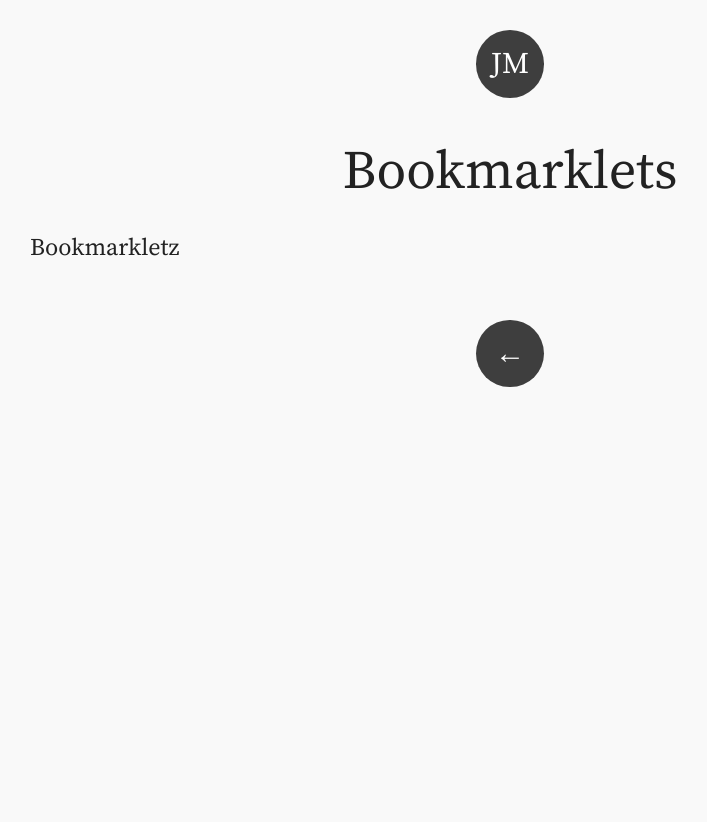
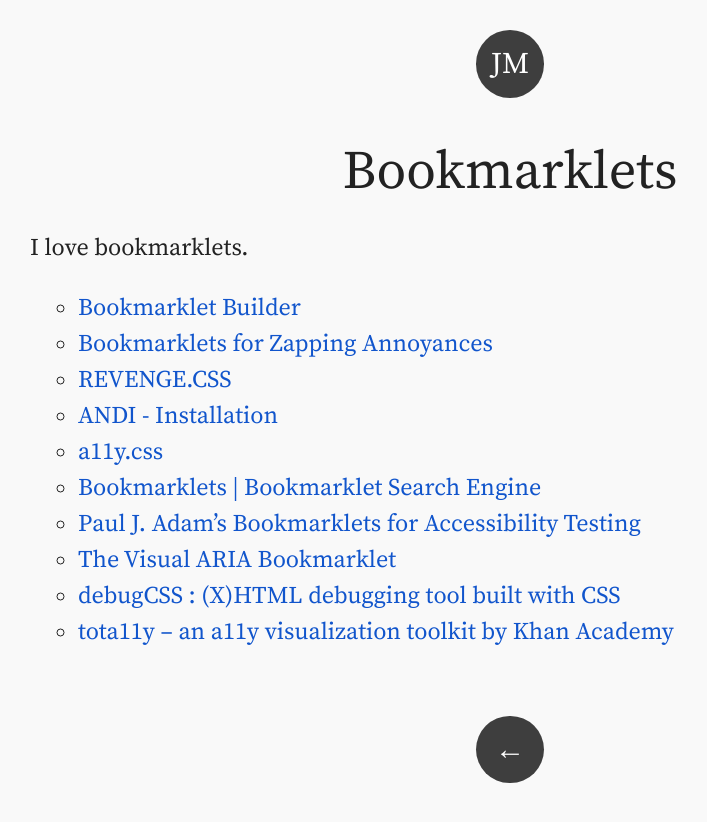
Before and after one commit to jsnmrs/jasonmorris, a Jekyll site: the page built from bookmarklets/index.html, in a window 1280 px wide. Shown: the top 822 px of the page, without its empty margins (130-837 px from the left). Built offline with Jekyll 4.4.1, drawn with Linux system fonts in a browser that asks for light colours.

Commit message:
Add bookmarklets page

```diff
--- a/bookmarklets/index.html
+++ b/bookmarklets/index.html
@@ -3,4 +3,17 @@
 title: Bookmarklets
 ---
 
-<p>Bookmarkletz</p>
+<p>I love bookmarklets.</p>
+
+<ul>
+  <li><a href="http://subsimple.com/bookmarklets/jsbuilder.htm">Bookmarklet Builder</a></li>
+  <li><a href="https://www.squarefree.com/bookmarklets/zap.html#remove_redirects">Bookmarklets for Zapping Annoyances</a></li>
+  <li><a href="http://heydonworks.com/revenge_css_bookmarklet/">REVENGE.CSS</a></li>
+  <li><a href="https://www.ssa.gov/accessibility/andi/help/install.html">ANDI - Installation</a></li>
+  <li><a href="https://ffoodd.github.io/a11y.css/">a11y.css</a></li>
+  <li><a href="http://marklets.com/">Bookmarklets | Bookmarklet Search Engine</a></li>
+  <li><a href="https://a11ywins.tumblr.com/post/144569486658">Paul J. Adam’s Bookmarklets for Accessibility Testing</a></li>
+  <li><a href="http://whatsock.com/training/matrices/visual-aria.htm">The Visual ARIA Bookmarklet</a></li>
+  <li><a href="https://yahoo.github.io/debugCSS/">debugCSS : (X)HTML debugging tool built with CSS</a></li>
+  <li><a href="http://khan.github.io/tota11y/">tota11y – an a11y visualization toolkit by Khan Academy</a></li>
+</ul>
```
